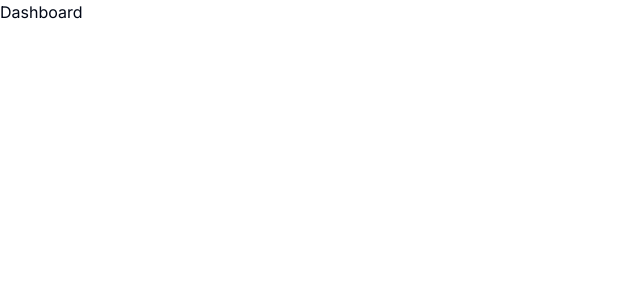
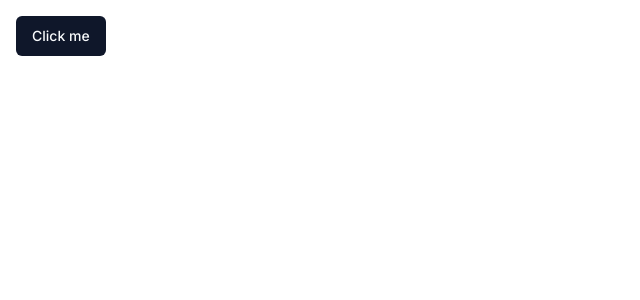
Before and after one commit to cyfyifanchen/louise-lu-backend, a Next.js app: page / in a window 1280 px wide. Shown: the top 300 px of the page, without its empty margins (0-640 px from the left). Built offline with nearby package versions, Linux system fonts and the light colour scheme.

Commit message:
Adding auth

```diff
--- /dev/null
+++ b/app/(auth)/(routes)/sign-in/[[...sign-in]]/page.tsx
@@ -0,0 +1,5 @@
+import { SignIn } from "@clerk/nextjs"
+
+export default function Page() {
+  return <SignIn />
+}
--- /dev/null
+++ b/app/(auth)/(routes)/sign-up/[[...sign-up]]/page.tsx
@@ -0,0 +1,5 @@
+import { SignUp } from "@clerk/nextjs"
+
+export default function Page() {
+  return <SignUp />
+}
--- /dev/null
+++ b/app/(auth)/layout.tsx
@@ -0,0 +1,11 @@
+export default function AuthLayout({
+  children,
+}: {
+  children: React.ReactNode
+}) {
+  return (
+    <div className="flex items-center justify-center h-full w-full">
+      {children}
+    </div>
+  )
+}
--- a/app/(root)/page.tsx
+++ b/app/(root)/page.tsx
@@ -1,7 +1,9 @@
+import { Button } from "@/components/ui/button"
+
 export default function Home() {
   return (
-    <div className="">
-      Dashboard
+    <div className="p-4">
+      <Button>Click me</Button>
     </div>
   )
 }
--- a/app/layout.tsx
+++ b/app/layout.tsx
@@ -1,12 +1,13 @@
-import './globals.css'
-import type { Metadata } from 'next'
-import { Inter } from 'next/font/google'
+import "./globals.css"
+import type { Metadata } from "next"
+import { Inter } from "next/font/google"
+import { ClerkProvider } from "@clerk/nextjs"
 
-const inter = Inter({ subsets: ['latin'] })
+const inter = Inter({ subsets: ["latin"] })
 
 export const metadata: Metadata = {
-  title: 'Admin Panel',
-  description: 'Admin Panel'
+  title: "Admin Panel",
+  description: "Admin Panel",
 }
 
 export default function RootLayout({
@@ -15,8 +16,10 @@
   children: React.ReactNode
 }) {
   return (
-    <html lang="en">
-      <body className={inter.className}>{children}</body>
-    </html>
+    <ClerkProvider>
+      <html lang="en">
+        <body className={inter.className}>{children}</body>
+      </html>
+    </ClerkProvider>
   )
 }
--- /dev/null
+++ b/components/ui/button.tsx
@@ -0,0 +1,56 @@
+import * as React from "react"
+import { Slot } from "@radix-ui/react-slot"
+import { cva, type VariantProps } from "class-variance-authority"
+
+import { cn } from "@/lib/utils"
+
+const buttonVariants = cva(
+  "inline-flex items-center justify-center rounded-md text-sm font-medium ring-offset-background transition-colors focus-visible:outline-none focus-visible:ring-2 focus-visible:ring-ring focus-visible:ring-offset-2 disabled:pointer-events-none disabled:opacity-50",
+  {
+    variants: {
+      variant: {
+        default: "bg-primary text-primary-foreground hover:bg-primary/90",
+        destructive:
+          "bg-destructive text-destructive-foreground hover:bg-destructive/90",
+        outline:
+          "border border-input bg-background hover:bg-accent hover:text-accent-foreground",
+        secondary:
+          "bg-secondary text-secondary-foreground hover:bg-secondary/80",
+        ghost: "hover:bg-accent hover:text-accent-foreground",
+        link: "text-primary underline-offset-4 hover:underline",
+      },
+      size: {
+        default: "h-10 px-4 py-2",
+        sm: "h-9 rounded-md px-3",
+        lg: "h-11 rounded-md px-8",
+        icon: "h-10 w-10",
+      },
+    },
+    defaultVariants: {
+      variant: "default",
+      size: "default",
+    },
+  }
+)
+
+export interface ButtonProps
+  extends React.ButtonHTMLAttributes<HTMLButtonElement>,
+    VariantProps<typeof buttonVariants> {
+  asChild?: boolean
+}
+
+const Button = React.forwardRef<HTMLButtonElement, ButtonProps>(
+  ({ className, variant, size, asChild = false, ...props }, ref) => {
+    const Comp = asChild ? Slot : "button"
+    return (
+      <Comp
+        className={cn(buttonVariants({ variant, size, className }))}
+        ref={ref}
+        {...props}
+      />
+    )
+  }
+)
+Button.displayName = "Button"
+
+export { Button, buttonVariants }
--- a/package.json
+++ b/package.json
@@ -9,6 +9,7 @@
     "lint": "next lint"
   },
   "dependencies": {
+    "@clerk/nextjs": "^4.23.5",
     "@radix-ui/react-slot": "^1.0.2",
     "@types/node": "20.5.9",
     "@types/react": "18.2.21",
```
Also changed, not shown: middleware.ts (added, +10 -0 lines), 2 other files (tests, documents, lock files or other folders).
